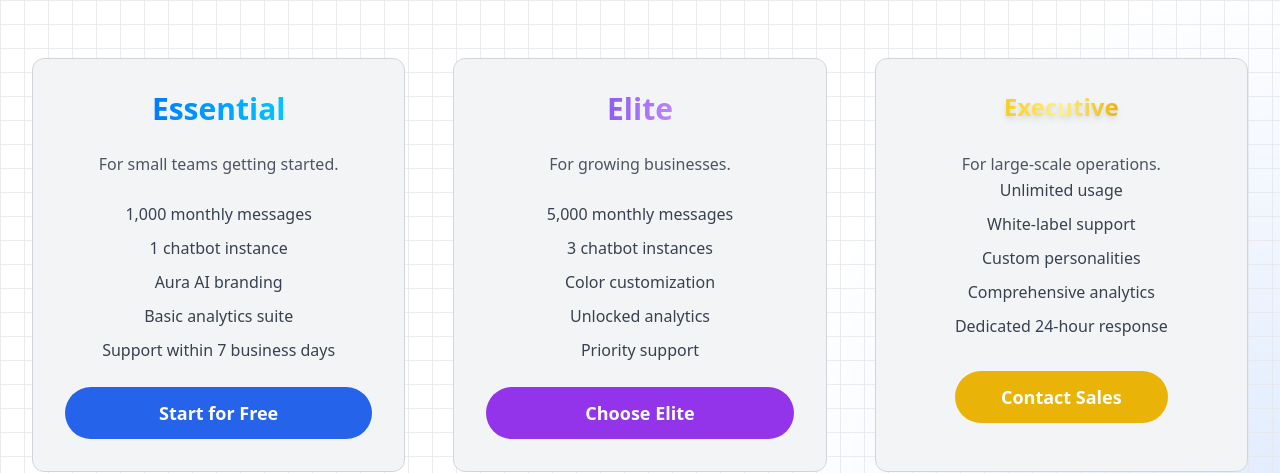
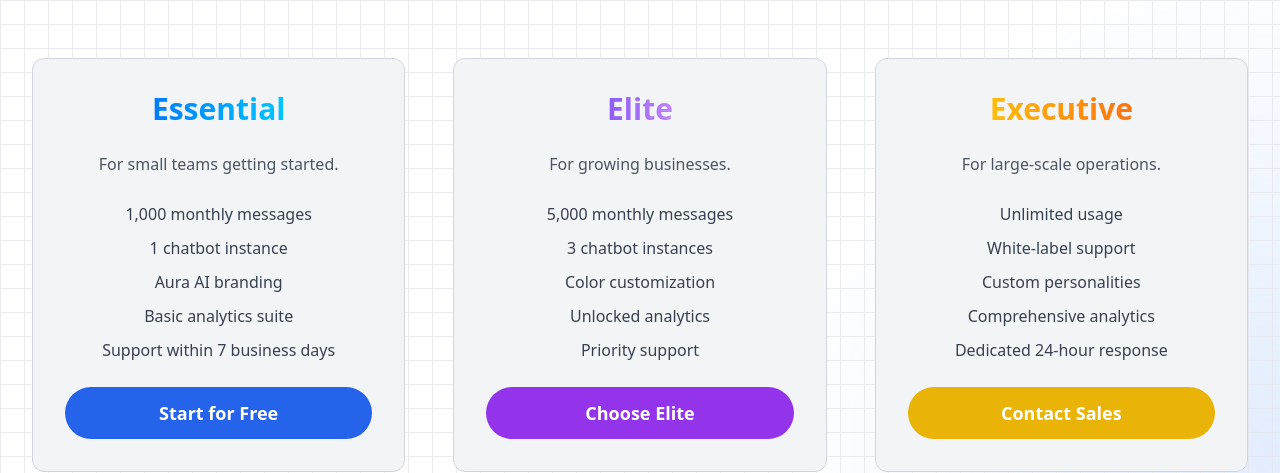
Before and after one commit to AuraJosh/Cats-Cakes, a website: page index.html in a window 1280 px wide. Shown: the part 3648-4121 px from the top of the page. Drawn offline with nearby package versions, Linux system fonts and the light colour scheme; some packages are replaced by stand-ins of ours; a script that the page names is missing.

Commit message:
Update index.html revery

```diff
--- a/index.html
+++ b/index.html
@@ -319,7 +319,7 @@
             </div>
 
             <div class="relative bg-gray-100 border border-gray-300 rounded-xl p-8 space-y-6 flex flex-col items-center text-center card-hover transition-all duration-300 animate-on-scroll">
-                <h3 class="text-xl sm:text-2xl font-bold mb-1 bg-gradient-to-r from-yellow-400 via-yellow-200 to-yellow-500 text-transparent bg-clip-text drop-shadow-md shimmer-text">Executive</h3> <div class="mb-4">
+                <h3 class="text-3xl font-bold executive-title">Executive</h3>
                 <p class="text-gray-600">For large-scale operations.</p>
                 <div class="space-y-2 text-gray-700 flex-grow flex flex-col justify-center">
                     <p>Unlimited usage</p>
```
